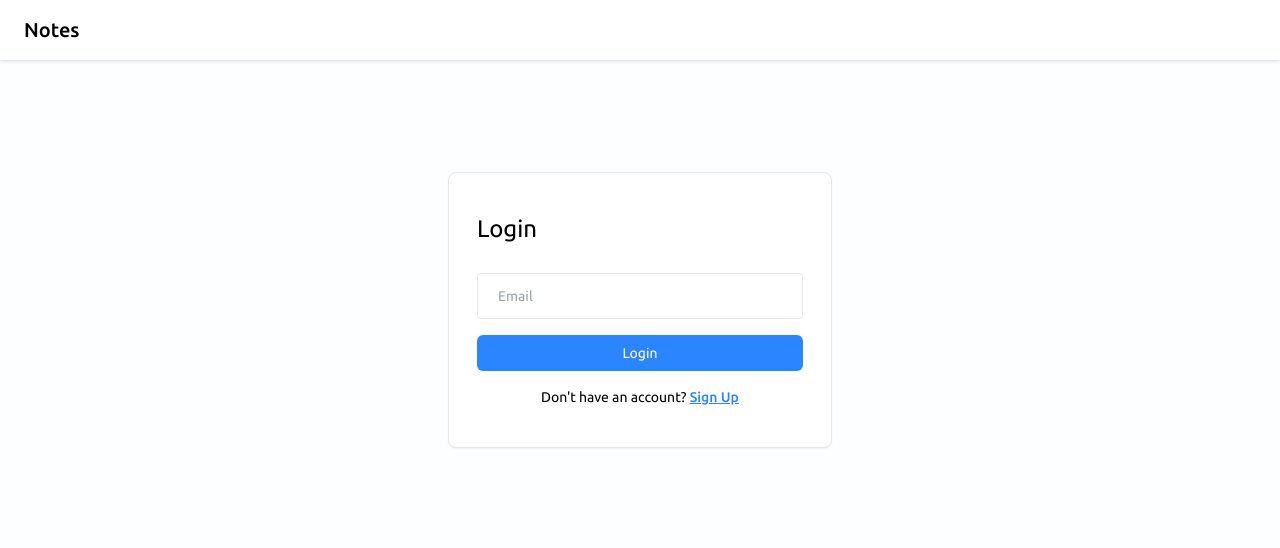
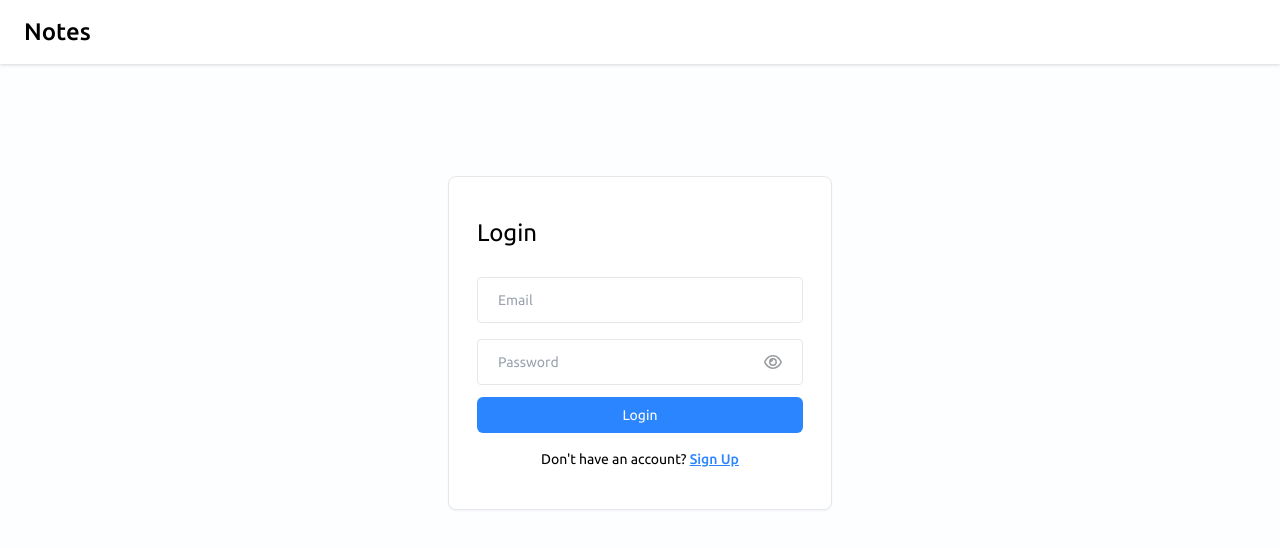
Before and after one commit to jarb16633/react-notes-app, a React (Vite) app in the folder frontend/: page /login in a window 1280 px wide. Shown: the top 548 px of the page. Built offline with nearby package versions, Linux system fonts and the light colour scheme.

Commit message:
update login page

```diff
--- /dev/null
+++ b/frontend/src/components/Input/PasswordInput.jsx
@@ -0,0 +1,37 @@
+import { useState } from "react";
+import { FaRegEye, FaRegEyeSlash } from "react-icons/fa6";
+
+const PasswordInput = ({ value, onChange, placeholder }) => {
+  const [showPassword, setShowPassword] = useState(false);
+
+  const toggleShowPassword = () => {
+    setShowPassword(!showPassword);
+  };
+
+  return (
+    <div className="flex items-center bg-transparent border-[1.5px] px-5 rounded mb-3 outline-none">
+      <input
+        value={value}
+        onChange={onChange}
+        type={showPassword ? "text" : "password"}
+        placeholder={placeholder || "Password"}
+        className="w-full text-sm bg-transparent py-3 mr-3 rounded outline-none"
+      />
+      {showPassword ? (
+        <FaRegEyeSlash
+          onClick={toggleShowPassword}
+          size={20}
+          className="text-dark/50 cursor-pointer"
+        />
+      ) : (
+        <FaRegEye
+          onClick={toggleShowPassword}
+          size={20}
+          className="text-dark/50 cursor-pointer"
+        />
+      )}
+    </div>
+  );
+};
+
+export default PasswordInput;
--- a/frontend/src/components/Navbar/Navbar.jsx
+++ b/frontend/src/components/Navbar/Navbar.jsx
@@ -1,7 +1,7 @@
 const Navbar = () => {
   return (
     <div className="bg-white flex items-center justify-between px-6 py-2 drop-shadow">
-      <h2 className="text-xl font-medium text-black py-2">Notes</h2>
+      <h2 className="text-2xl font-medium text-black py-2">Notes</h2>
     </div>
   );
 };
--- a/frontend/src/pages/Login/Login.jsx
+++ b/frontend/src/pages/Login/Login.jsx
@@ -1,5 +1,6 @@
 import { Link } from "react-router-dom";
 import Navbar from "../../components/Navbar/Navbar";
+import PasswordInput from "../../components/Input/PasswordInput";
 
 const Login = () => {
   return (
@@ -13,6 +14,9 @@ const Login = () => {
               <h4 className="text-2xl mb-7">Login</h4>
 
               <input type="text" placeholder="Email" className="input-box" />
+
+              <PasswordInput />
+
               <button type="submit" className="btn-primary">
                 Login
               </button>
--- /dev/null
+++ b/package.json
@@ -0,0 +1,5 @@
+{
+  "dependencies": {
+    "react-icons": "^5.3.0"
+  }
+}
```
Also changed, not shown: 1 other file (tests, documents, lock files or other folders).
